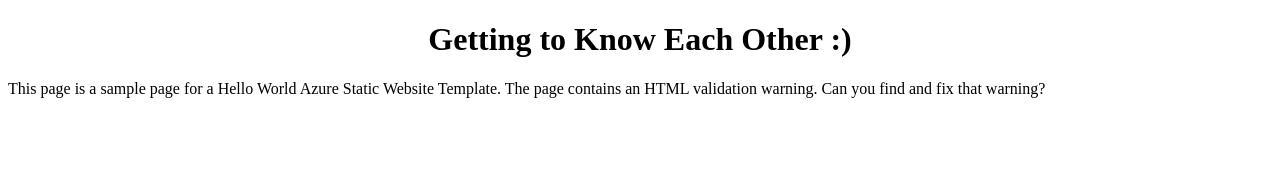
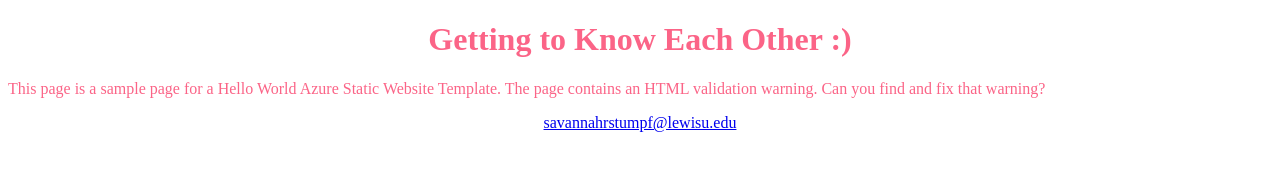
Before and after one commit to savannah7704/getting-to-know-each-other, a plain HTML site: page index.html in a window 1280 px wide. Drawn offline with Linux system fonts and the light colour scheme.

Commit message:
Update files.

```diff
--- a/index.html
+++ b/index.html
@@ -2,11 +2,13 @@
 <html lang="en-US">
 <head>
 <meta charset="UTF-8">
-<title>Getting to Know Each Other</title>
+<title>Getting to Know Each Other Savannah Stumpf</title>
+<link rel="stylesheet" href="index.css">
 </head>
 <body>
 <h1 style="font-family:Georgia;"><h1 style="text-align: center">Getting to Know Each Other :)</h1>
 <p>This page is a sample page for a Hello World Azure Static Website Template. The page contains an HTML validation warning.
 Can you find and fix that warning?</p>
+<p style="text-align: center;"></a><a href="mailto:savannahrstumpf@lewisu.edu">savannahrstumpf@lewisu.edu</a></p>
 </body>
 </html>
```
